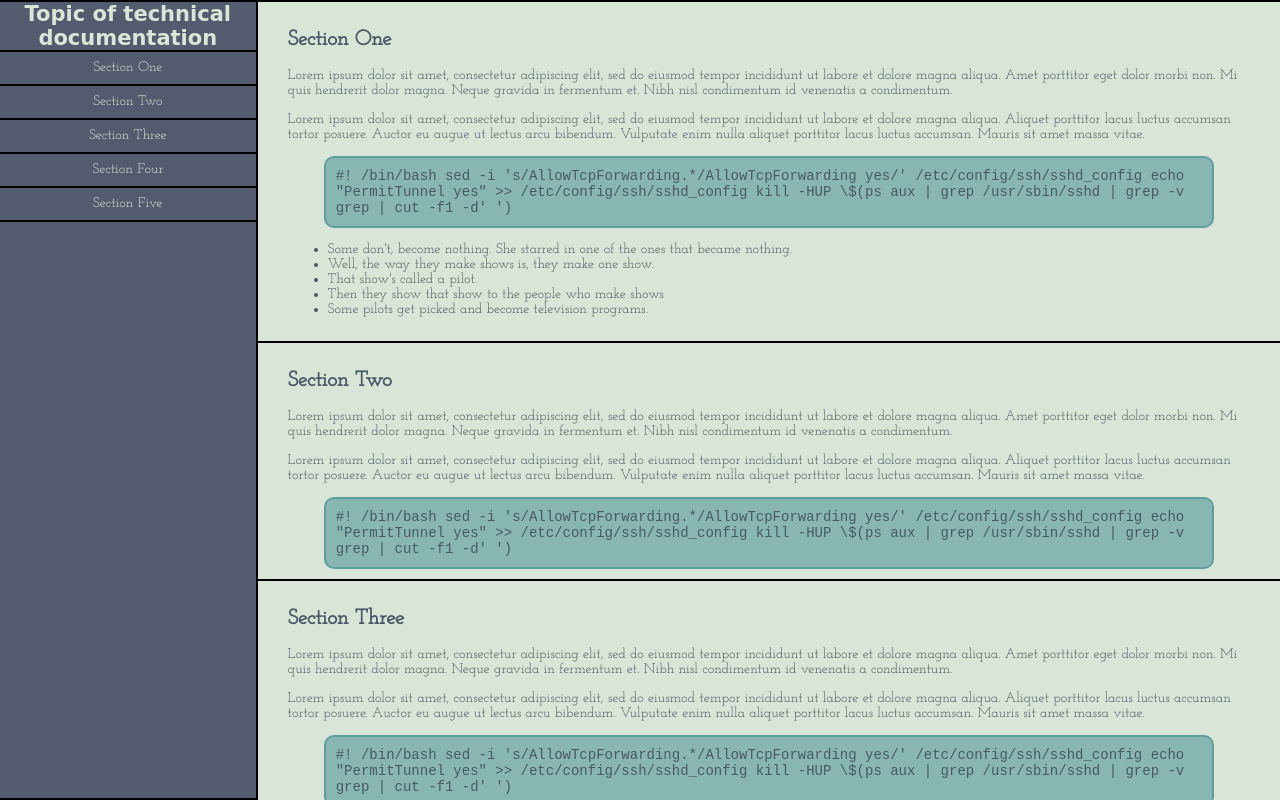
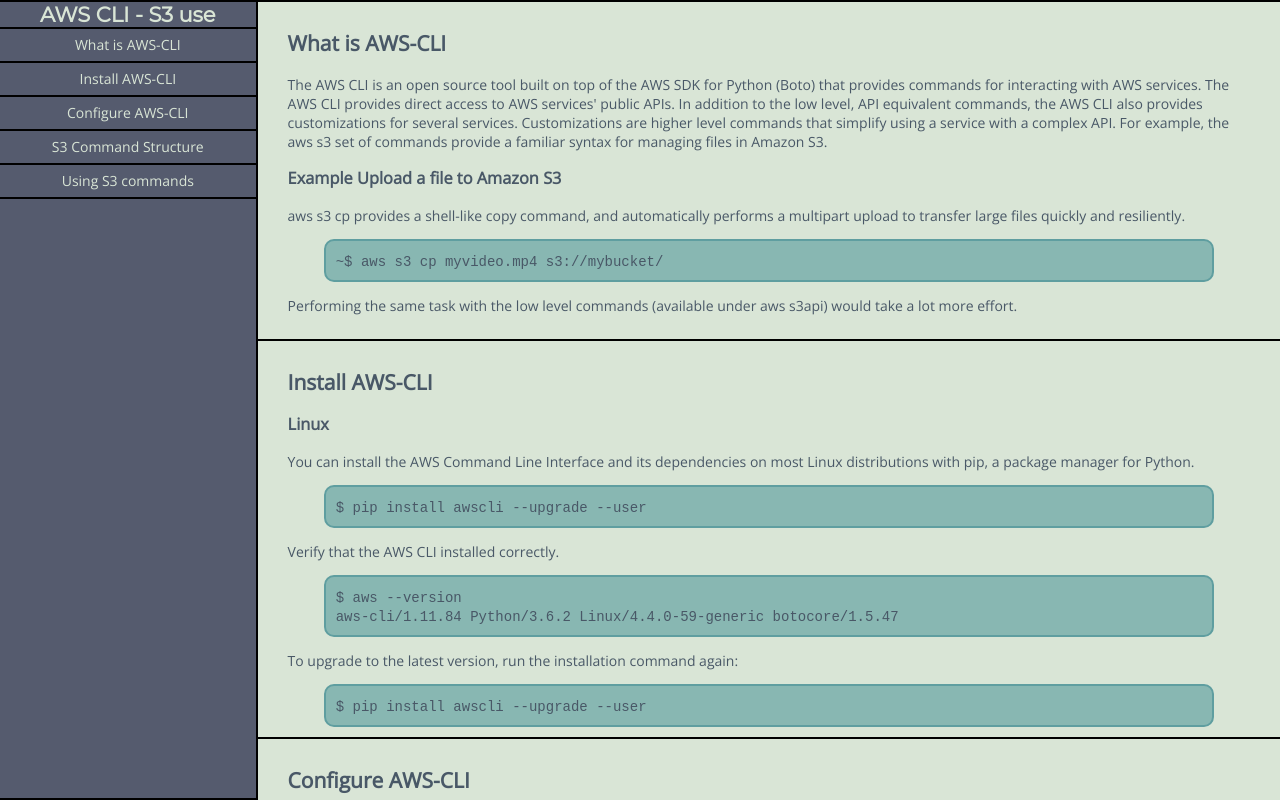
Before and after one commit to crisbnk/technical-documentation-page, a website: page index.html in a window 1280 px wide. Drawn offline with nearby package versions, Linux system fonts and the light colour scheme; a web font is replaced by a local one.

Commit message:
Added text to AWS-CLI technical info. All tests passed in Firefox and Chrome

```diff
--- a/index.html
+++ b/index.html
@@ -3,10 +3,8 @@
   <head>
     <meta charset="utf-8">
     <title>TECHNICAL DOCUMENTATION PAGE</title>
-    <link
-     href="https://fonts.googleapis.com/css?family=Fredericka+the+Great|Josefin+Slab"
-     rel="stylesheet"
-    >
+     <link href="https://fonts.googleapis.com/css?family=Montserrat|Open+Sans"
+       rel="stylesheet">
     <!-- <link rel="stylesheet" href="style.css"> -->
   </head>
   <body>
@@ -25,7 +23,7 @@
       }
 
       body {
-        font-family: 'Josefin Slab', serif;
+        font-family: 'Open Sans', sans-serif;
         font-size: var(--main-font-size);
         color: var(--main-font-color);
         background-color: var(--main-bg-color);
@@ -38,7 +36,7 @@
       }
 
       h1 {
-        font-family: 'Fredericka the Great', cursive;
+        font-family: 'Montserrat', sans-serif;
         color: var(--secondary-font-color);
         text-align: center;
         margin: 0;
@@ -144,188 +142,280 @@
     <div class="wrapper">
       <nav id="navbar">
         <header>
-          <h1>Topic of technical documentation</h1>
+          <h1>AWS CLI - S3 use</h1>
         </header>
         <ul>
           <li>
-            <a href="#Section_One" class="nav-link">
-              Section One
+            <a href="#What_is_AWS-CLI" class="nav-link">
+              What is AWS-CLI
             </a>
           </li>
           <li>
-            <a href="#Section_Two" class="nav-link">
-              Section Two
+            <a href="#Install_AWS-CLI" class="nav-link">
+              Install AWS-CLI
             </a>
           </li>
           <li>
-            <a href="#Section_Three" class="nav-link">
-              Section Three
+            <a href="#Configure_AWS-CLI" class="nav-link">
+              Configure AWS-CLI
             </a>
           </li>
           <li>
-            <a href="#Section_Four" class="nav-link">
-              Section Four
+            <a href="#S3_Command_Structure" class="nav-link">
+              S3 Command Structure
             </a>
           </li>
           <li>
-            <a href="#Section_Five" class="nav-link">
-              Section Five
+            <a href="#Using_S3_commands" class="nav-link">
+              Using S3 commands
             </a>
           </li>
         </ul>
       </nav>
       <main id="main-doc" class="column">
         <!-- Section #1 -->
-        <section id="Section_One" class="main-section">
+        <section id="What_is_AWS-CLI" class="main-section">
           <header>
-            <h2>Section One</h2>
+            <h2>What is AWS-CLI</h2>
           </header>
           <p>
-            Lorem ipsum dolor sit amet, consectetur adipiscing elit,
-            sed do eiusmod tempor incididunt ut labore et dolore magna aliqua.
-            Amet porttitor eget dolor morbi non. Mi quis hendrerit dolor magna.
-            Neque gravida in fermentum et.
-            Nibh nisl condimentum id venenatis a condimentum.
+            The AWS CLI is an open source tool built on top of
+            the AWS SDK for Python (Boto) that provides commands
+            for interacting with AWS services.
+            The AWS CLI provides direct access to AWS services' public APIs.
+            In addition to the low level, API equivalent commands,
+            the AWS CLI also provides customizations for several services.
+            Customizations are higher level commands
+            that simplify using a service with a complex API.
+            For example, the aws s3 set of commands provide
+            a familiar syntax for managing files in Amazon S3.
           </p>
+          <h3>Example Upload a file to Amazon S3</h3>
           <p>
-            Lorem ipsum dolor sit amet, consectetur adipiscing elit,
-            sed do eiusmod tempor incididunt ut labore et dolore magna aliqua.
-            Aliquet porttitor lacus luctus accumsan tortor posuere.
-            Auctor eu augue ut lectus arcu bibendum.
-            Vulputate enim nulla aliquet porttitor lacus luctus accumsan.
-            Mauris sit amet massa vitae.
+            aws s3 cp provides a shell-like copy command,
+            and automatically performs a multipart upload
+            to transfer large files quickly and resiliently.
           </p>
           <div class="section-code">
             <code>
-              #! /bin/bash
-              sed -i &apos;s/AllowTcpForwarding.*/AllowTcpForwarding yes/&apos; /etc/config/ssh/sshd_config
-              echo "PermitTunnel yes" >> /etc/config/ssh/sshd_config
-              kill -HUP \$(ps aux | grep /usr/sbin/sshd | grep -v grep | cut -f1 -d&apos; &apos;)
+              ~$ aws s3 cp myvideo.mp4 s3://mybucket/
             </code>
           </div>
-          <ul>
-            <li>Some don't, become nothing. She starred in one of the ones that became nothing.</li>
-            <li>Well, the way they make shows is, they make one show.</li>
-            <li>That show's called a pilot.</li>
-            <li>Then they show that show to the people who make shows</li>
-            <li>Some pilots get picked and become television programs.</li>
-          </ul>
+          <p>
+            Performing the same task with the low level commands
+            (available under aws s3api) would take a lot more effort.
+          </p>
         </section>
         <!-- Section #2 -->
-        <section id="Section_Two" class="main-section">
+        <section id="Install_AWS-CLI" class="main-section">
           <header>
-            <h2>Section Two</h2>
+            <h2>Install AWS-CLI</h2>
           </header>
+          <h3>Linux</h3>
           <p>
-            Lorem ipsum dolor sit amet, consectetur adipiscing elit,
-            sed do eiusmod tempor incididunt ut labore et dolore magna aliqua.
-            Amet porttitor eget dolor morbi non. Mi quis hendrerit dolor magna.
-            Neque gravida in fermentum et.
-            Nibh nisl condimentum id venenatis a condimentum.
-          </p>
-          <p>
-            Lorem ipsum dolor sit amet, consectetur adipiscing elit,
-            sed do eiusmod tempor incididunt ut labore et dolore magna aliqua.
-            Aliquet porttitor lacus luctus accumsan tortor posuere.
-            Auctor eu augue ut lectus arcu bibendum.
-            Vulputate enim nulla aliquet porttitor lacus luctus accumsan.
-            Mauris sit amet massa vitae.
+            You can install the AWS Command Line Interface
+            and its dependencies on most Linux distributions with pip,
+            a package manager for Python.
           </p>
           <div class="section-code">
             <code>
-              #! /bin/bash
-              sed -i &apos;s/AllowTcpForwarding.*/AllowTcpForwarding yes/&apos; /etc/config/ssh/sshd_config
-              echo "PermitTunnel yes" >> /etc/config/ssh/sshd_config
-              kill -HUP \$(ps aux | grep /usr/sbin/sshd | grep -v grep | cut -f1 -d&apos; &apos;)
+              $ pip install awscli --upgrade --user
+            </code>
+          </div>
+          <p>
+            Verify that the AWS CLI installed correctly.
+          </p>
+          <div class="section-code">
+            <code>
+              $ aws --version
+              <br>
+              aws-cli/1.11.84 Python/3.6.2 Linux/4.4.0-59-generic botocore/1.5.47
+            </code>
+          </div>
+          <p>
+            To upgrade to the latest version, run the installation command again:
+          </p>
+          <div class="section-code">
+            <code>
+              $ pip install awscli --upgrade --user
             </code>
           </div>
         </section>
         <!-- Section #3 -->
-        <section id="Section_Three" class="main-section">
+        <section id="Configure_AWS-CLI" class="main-section">
           <header>
-            <h2>Section Three</h2>
+            <h2>Configure AWS-CLI</h2>
           </header>
+          <h3>Quick Configuration</h3>
           <p>
-            Lorem ipsum dolor sit amet, consectetur adipiscing elit,
-            sed do eiusmod tempor incididunt ut labore et dolore magna aliqua.
-            Amet porttitor eget dolor morbi non. Mi quis hendrerit dolor magna.
-            Neque gravida in fermentum et.
-            Nibh nisl condimentum id venenatis a condimentum.
-          </p>
-          <p>
-            Lorem ipsum dolor sit amet, consectetur adipiscing elit,
-            sed do eiusmod tempor incididunt ut labore et dolore magna aliqua.
-            Aliquet porttitor lacus luctus accumsan tortor posuere.
-            Auctor eu augue ut lectus arcu bibendum.
-            Vulputate enim nulla aliquet porttitor lacus luctus accumsan.
-            Mauris sit amet massa vitae.
+            For general use, the aws configure command is the fastest way
+            to set up your AWS CLI installation.
           </p>
           <div class="section-code">
             <code>
-              #! /bin/bash
-              sed -i &apos;s/AllowTcpForwarding.*/AllowTcpForwarding yes/&apos; /etc/config/ssh/sshd_config
-              echo "PermitTunnel yes" >> /etc/config/ssh/sshd_config
-              kill -HUP \$(ps aux | grep /usr/sbin/sshd | grep -v grep | cut -f1 -d&apos; &apos;)
+              $ aws configure
+              <br>
+              AWS Access Key ID [None]: &lt;YOUR_AWS_ACCESS_KEY_ID&gt;
+              <br>
+              AWS Secret Access Key [None]: &lt;YOUR_SECRET_ACCESS_KEY_ID&gt;
+              <br>
+              Default region name [None]: &lt;YOUR_AWS_REGION_NAME&gt;
+              <br>
+              Default output format [None]: json
             </code>
           </div>
+          <p>
+            The AWS CLI will prompt you for four pieces of information.
+            <br>
+            <strong>&lt;YOUR_AWS_ACCESS_KEY_ID&gt;</strong>
+            and
+            <strong>&lt;YOUR_SECRET_ACCESS_KEY_ID&gt;</strong>
+            are your AWS Access Key ID and AWS Secret Access Key credentials.
+          </p>
         </section>
         <!-- Section #4 -->
-        <section id="Section_Four" class="main-section">
+        <section id="S3_Command_Structure" class="main-section">
           <header>
-            <h2>Section Four</h2>
+            <h2>S3 Command Structure</h2>
           </header>
           <p>
-            Lorem ipsum dolor sit amet, consectetur adipiscing elit,
-            sed do eiusmod tempor incididunt ut labore et dolore magna aliqua.
-            Amet porttitor eget dolor morbi non. Mi quis hendrerit dolor magna.
-            Neque gravida in fermentum et.
-            Nibh nisl condimentum id venenatis a condimentum.
-          </p>
-          <p>
-            Lorem ipsum dolor sit amet, consectetur adipiscing elit,
-            sed do eiusmod tempor incididunt ut labore et dolore magna aliqua.
-            Aliquet porttitor lacus luctus accumsan tortor posuere.
-            Auctor eu augue ut lectus arcu bibendum.
-            Vulputate enim nulla aliquet porttitor lacus luctus accumsan.
-            Mauris sit amet massa vitae.
+            The AWS CLI uses a multipart structure on the command line.
+            It starts with the base call to aws.
+            <br>
+            The next part specifies a top-level command,
+            which often represents an AWS service supported in the AWS CLI.
+            <br>
+            Each AWS service has additional subcommands that specify
+            the operation to perform.
+            <br>
+            The general CLI options, or the specific parameters for an operation,
+            can be specified on the command line in any order.
+            <br>
+            If an exclusive parameter is specified multiple times,
+            then only the last value applies.
           </p>
           <div class="section-code">
             <code>
-              #! /bin/bash
-              sed -i &apos;s/AllowTcpForwarding.*/AllowTcpForwarding yes/&apos; /etc/config/ssh/sshd_config
-              echo "PermitTunnel yes" >> /etc/config/ssh/sshd_config
-              kill -HUP \$(ps aux | grep /usr/sbin/sshd | grep -v grep | cut -f1 -d&apos; &apos;)
+              $ aws &lt;command&gt; &lt;subcommand&gt; [options and parameters]
+            </code>
+          </div>
+          <p>
+            Using S3 Command, the &lt;command&gt; parameter
+            will be <strong>s3</strong>.
+          </p>
+          <div class="section-code">
+            <code>
+              $ aws s3 &lt;subcommand&gt; [options and parameters]
+            </code>
+          </div>
+          <p>
+            It is possible to use AWSL-CLI with AWS S3 Compatible cloud storages.
+            <br>
+            In that case it's necessary to add <strong>--endpoint-url</strong>
+            argument as one of the options.
+          </p>
+          <div class="section-code">
+            <code>
+              $ aws s3 &lt;subcommand&gt;
+              --endpoint-url &lt;AWS_S3_COMPATIBLE_ENDPOINT&gt;
             </code>
           </div>
         </section>
         <!-- Section #5 -->
-        <section id="Section_Five" class="main-section">
+        <section id="Using_S3_commands" class="main-section">
           <header>
-            <h2>Section Five</h2>
+            <h2>Using S3 commands</h2>
           </header>
           <p>
-            Lorem ipsum dolor sit amet, consectetur adipiscing elit,
-            sed do eiusmod tempor incididunt ut labore et dolore magna aliqua.
-            Amet porttitor eget dolor morbi non. Mi quis hendrerit dolor magna.
-            Neque gravida in fermentum et.
-            Nibh nisl condimentum id venenatis a condimentum.
-          </p>
-          <p>
-            Lorem ipsum dolor sit amet, consectetur adipiscing elit,
-            sed do eiusmod tempor incididunt ut labore et dolore magna aliqua.
-            Aliquet porttitor lacus luctus accumsan tortor posuere.
-            Auctor eu augue ut lectus arcu bibendum.
-            Vulputate enim nulla aliquet porttitor lacus luctus accumsan.
-            Mauris sit amet massa vitae.
+            To get a list of all commands available,
+            use the help argument with the aws s3 command:
           </p>
           <div class="section-code">
             <code>
-              #! /bin/bash
-              sed -i &apos;s/AllowTcpForwarding.*/AllowTcpForwarding yes/&apos; /etc/config/ssh/sshd_config
-              echo "PermitTunnel yes" >> /etc/config/ssh/sshd_config
-              kill -HUP \$(ps aux | grep /usr/sbin/sshd | grep -v grep | cut -f1 -d&apos; &apos;)
+              $ aws s3 help
             </code>
           </div>
+          <h3>Managing Buckets</h3>
+          <p>
+            High-level aws s3 commands support commonly used bucket operations:
+          </p>
+          <ul>
+            <li>creating buckets;</li>
+            <li>removing buckets;</li>
+            <li>listing buckets;</li>
+          </ul>
+          <h4>Creating Buckets</h4>
+          <p>
+            Use the aws s3 mb command to create a new bucket.
+            Bucket names must be unique and should be DNS compliant.
+            Bucket names can contain lowercase letters, numbers,
+            hyphens and periods.
+            Bucket names can only start and end with a letter or number,
+            and cannot contain a period next to a hyphen or another period.
+          </p>
+          <div class="section-code">
+            <code>
+              $ aws s3 mb s3://bucket-name
+            </code>
+          </div>
+          <h4>Removing Buckets</h4>
+          <p>
+            To remove a bucket, use the aws s3 rb command.
+          </p>
+          <div class="section-code">
+            <code>
+              $ aws s3 rb s3://bucket-name
+            </code>
+          </div>
+          <p>
+            By default, the bucket must be empty for the operation to succeed.
+            To remove a non-empty bucket, you need to include the --force option.
+          </p>
+          <div class="section-code">
+            <code>
+              $ aws s3 rb s3://bucket-name --force
+            </code>
+          </div>
+          <p>
+            This will first delete all objects and subfolders in the bucket
+            and then remove the bucket.
+          </p>
+          <h4>Listing Buckets</h4>
+          <p>
+            To list all buckets or their contents, use the aws s3 ls command.
+            Here are some examples of common usage.
+            <br>
+            The following command lists all buckets.
+          </p>
+          <div class="section-code">
+            <code>
+              $ aws s3 ls
+              <br>
+              2013-07-11 17:08:50 my-bucket
+              <br>
+              2013-07-24 14:55:44 my-bucket2
+            </code>
+          </div>
+          <h3>Managing Objects</h3>
+          <p>
+            The high-level aws s3 commands make it convenient
+            to manage Amazon S3 objects as well.
+          </p>
+          <ul>
+            <li>aws s3 cp</li>
+            <li>aws s3 ls</li>
+            <li>aws s3 mv</li>
+            <li>aws s3 rm</li>
+            <li>aws s3 sync</li>
+          </ul>
+          <p>
+            The cp, ls, mv, and rm commands work similarly
+            to their Unix counterparts and enable you
+            to work seamlessly across your local directories and Amazon S3 buckets.
+            <br>
+            The sync command synchronizes
+            the contents of a bucket and a directory, or two buckets.
+          </p>
         </section>
       </main>
     </div>
--- a/style.css
+++ b/style.css
@@ -10,7 +10,7 @@
 }
 
 body {
-  font-family: 'Josefin Slab', serif;
+  font-family: 'Open Sans', sans-serif;
   font-size: var(--main-font-size);
   color: var(--main-font-color);
   background-color: var(--main-bg-color);
@@ -23,7 +23,7 @@
 }
 
 h1 {
-  font-family: 'Fredericka the Great', cursive;
+  font-family: 'Montserrat', sans-serif;
   color: var(--secondary-font-color);
   text-align: center;
   margin: 0;
```
